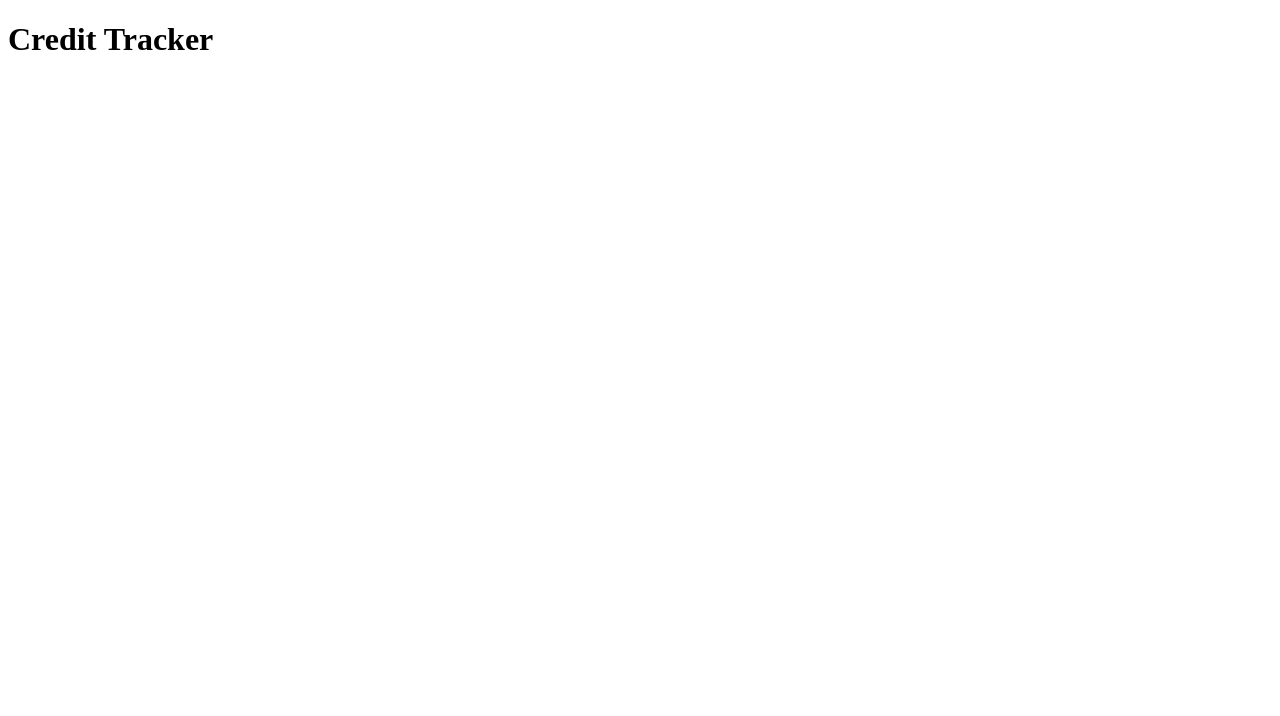
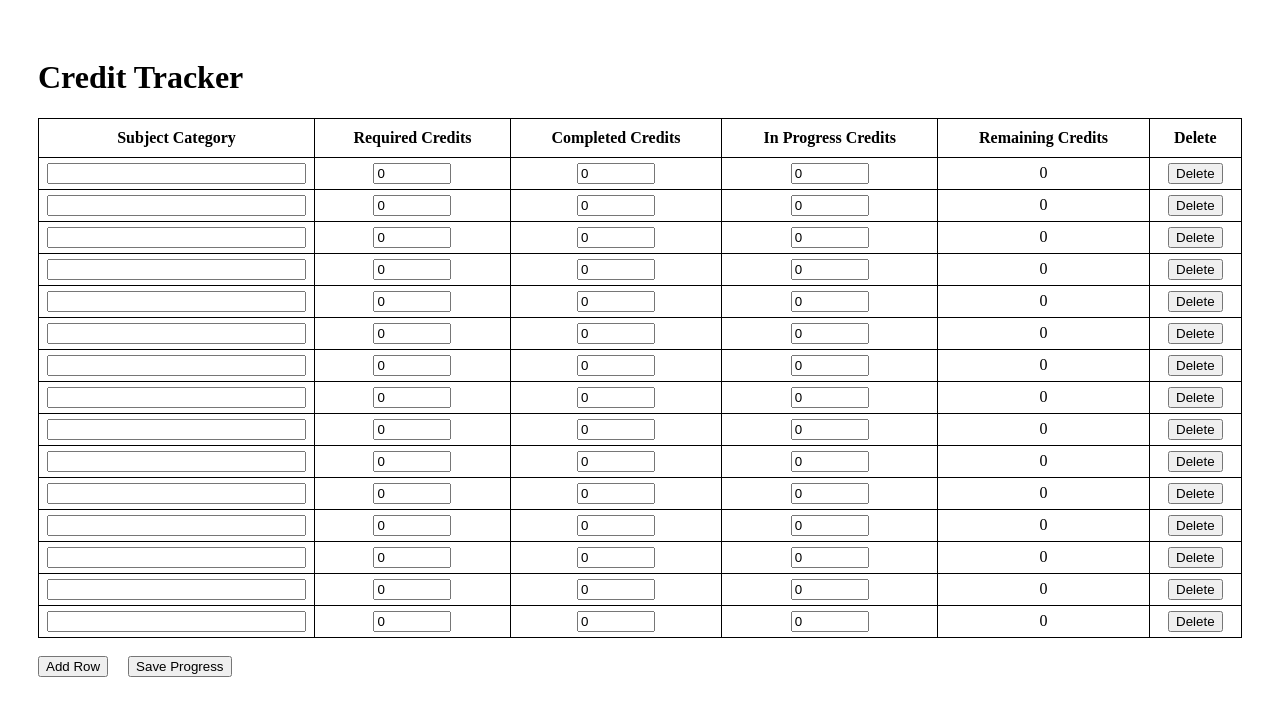
Before and after one commit to art777-cyber/study-planner, a Next.js app: page /credits in a window 1280 px wide. Shown: the top 716 px of the page. Built offline with nearby package versions, Linux system fonts and the light colour scheme.

Commit message:
credit tracker

```diff
--- a/app/credits/page.tsx
+++ b/app/credits/page.tsx
@@ -1,7 +1,187 @@
+"use client";
+
+import { useEffect, useState } from "react";
+
+type CreditRow = {
+  category: string;
+  required: number;
+  completed: number;
+  inProgress: number;
+};
+
 export default function CreditsPage() {
+  const [rows, setRows] = useState<CreditRow[]>([]);
+
+  useEffect(() => {
+    const saved = localStorage.getItem("creditTracker");
+
+    if (saved) {
+      setRows(JSON.parse(saved));
+    } else {
+      const initialRows: CreditRow[] = Array.from({ length: 15 }, () => ({
+        category: "",
+        required: 0,
+        completed: 0,
+        inProgress: 0,
+      }));
+
+      setRows(initialRows);
+    }
+  }, []);
+
+  function updateRow(
+    index: number,
+    field: keyof CreditRow,
+    value: string | number
+  ) {
+    const newRows = [...rows];
+
+    if (
+      field === "required" ||
+      field === "completed" ||
+      field === "inProgress"
+    ) {
+      newRows[index][field] = Number(value);
+    } else {
+      newRows[index][field] = value as string;
+    }
+
+    setRows(newRows);
+  }
+
+  function addRow() {
+    setRows([
+      ...rows,
+      {
+        category: "",
+        required: 0,
+        completed: 0,
+        inProgress: 0,
+      },
+    ]);
+  }
+
+  function deleteRow(index: number) {
+    setRows(rows.filter((_, i) => i !== index));
+  }
+
+  function saveProgress() {
+    localStorage.setItem("creditTracker", JSON.stringify(rows));
+    alert("Progress saved!");
+  }
+
   return (
-    <div>
+    <div style={{ padding: "30px" }}>
       <h1>Credit Tracker</h1>
+
+      <table
+        style={{
+          borderCollapse: "collapse",
+          width: "100%",
+          textAlign: "center",
+        }}
+      >
+        <thead>
+          <tr>
+            <th style={{ border: "1px solid black", padding: "10px" }}>
+              Subject Category
+            </th>
+
+            <th style={{ border: "1px solid black", padding: "10px" }}>
+              Required Credits
+            </th>
+
+            <th style={{ border: "1px solid black", padding: "10px" }}>
+              Completed Credits
+            </th>
+
+            <th style={{ border: "1px solid black", padding: "10px" }}>
+              In Progress Credits
+            </th>
+
+            <th style={{ border: "1px solid black", padding: "10px" }}>
+              Remaining Credits
+            </th>
+
+            <th style={{ border: "1px solid black", padding: "10px" }}>
+              Delete
+            </th>
+          </tr>
+        </thead>
+
+        <tbody>
+          {rows.map((row, index) => (
+            <tr key={index}>
+              <td style={{ border: "1px solid black", padding: "5px" }}>
+                <input
+                  type="text"
+                  value={row.category}
+                  onChange={(e) =>
+                    updateRow(index, "category", e.target.value)
+                  }
+                  style={{ width: "95%" }}
+                />
+              </td>
+
+              <td style={{ border: "1px solid black", padding: "5px" }}>
+                <input
+                  type="number"
+                  value={row.required}
+                  onChange={(e) =>
+                    updateRow(index, "required", e.target.value)
+                  }
+                  style={{ width: "70px" }}
+                />
+              </td>
+
+              <td style={{ border: "1px solid black", padding: "5px" }}>
+                <input
+                  type="number"
+                  value={row.completed}
+                  onChange={(e) =>
+                    updateRow(index, "completed", e.target.value)
+                  }
+                  style={{ width: "70px" }}
+                />
+              </td>
+
+              <td style={{ border: "1px solid black", padding: "5px" }}>
+                <input
+                  type="number"
+                  value={row.inProgress}
+                  onChange={(e) =>
+                    updateRow(index, "inProgress", e.target.value)
+                  }
+                  style={{ width: "70px" }}
+                />
+              </td>
+
+              <td style={{ border: "1px solid black", padding: "5px" }}>
+                {row.required - row.completed - row.inProgress}
+              </td>
+
+              <td style={{ border: "1px solid black", padding: "5px" }}>
+                <button onClick={() => deleteRow(index)}>
+                  Delete
+                </button>
+              </td>
+            </tr>
+          ))}
+        </tbody>
+      </table>
+
+      <br />
+
+      <button onClick={addRow}>
+        Add Row
+      </button>
+
+      <button
+        onClick={saveProgress}
+        style={{ marginLeft: "20px" }}
+      >
+        Save Progress
+      </button>
     </div>
   );
 }
```
